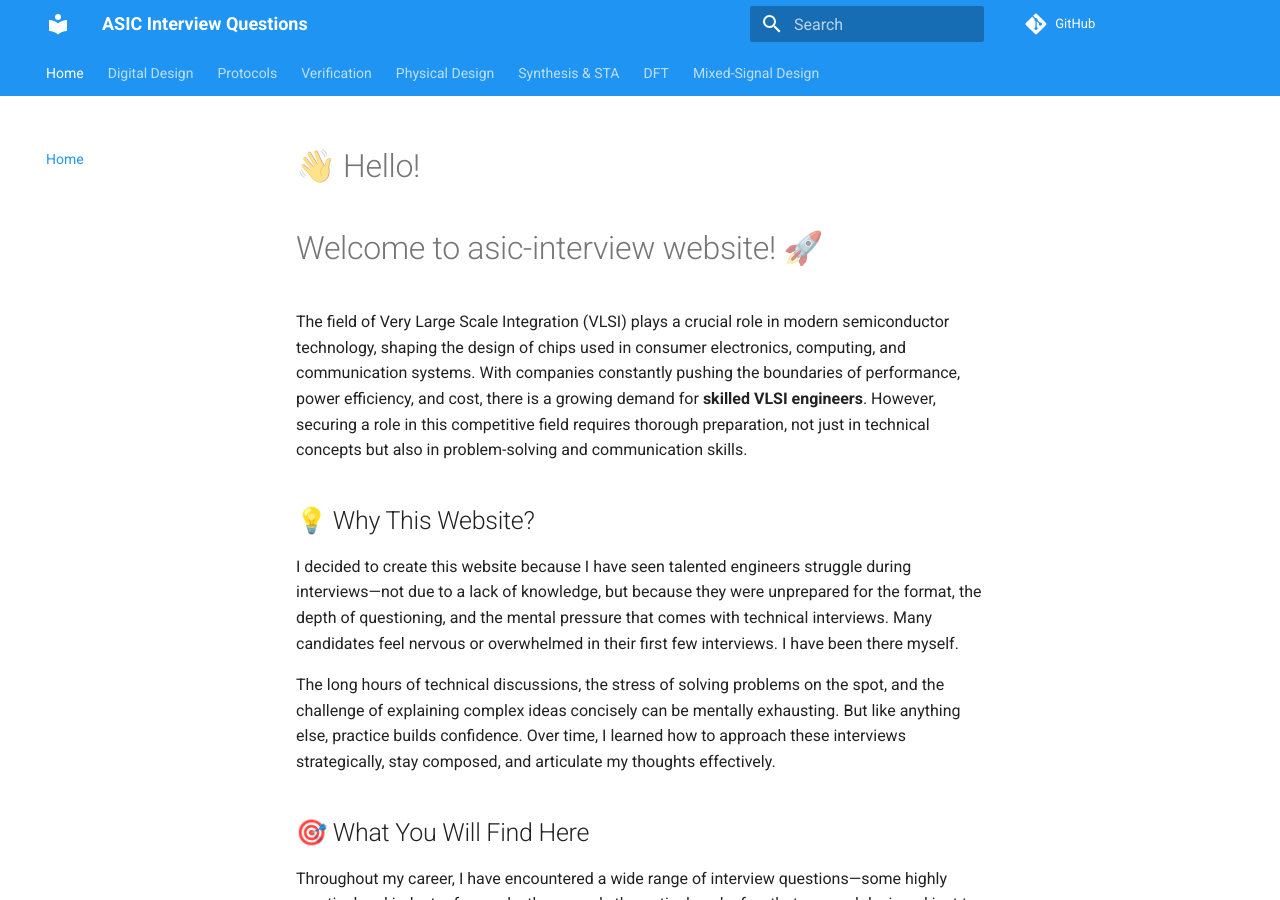
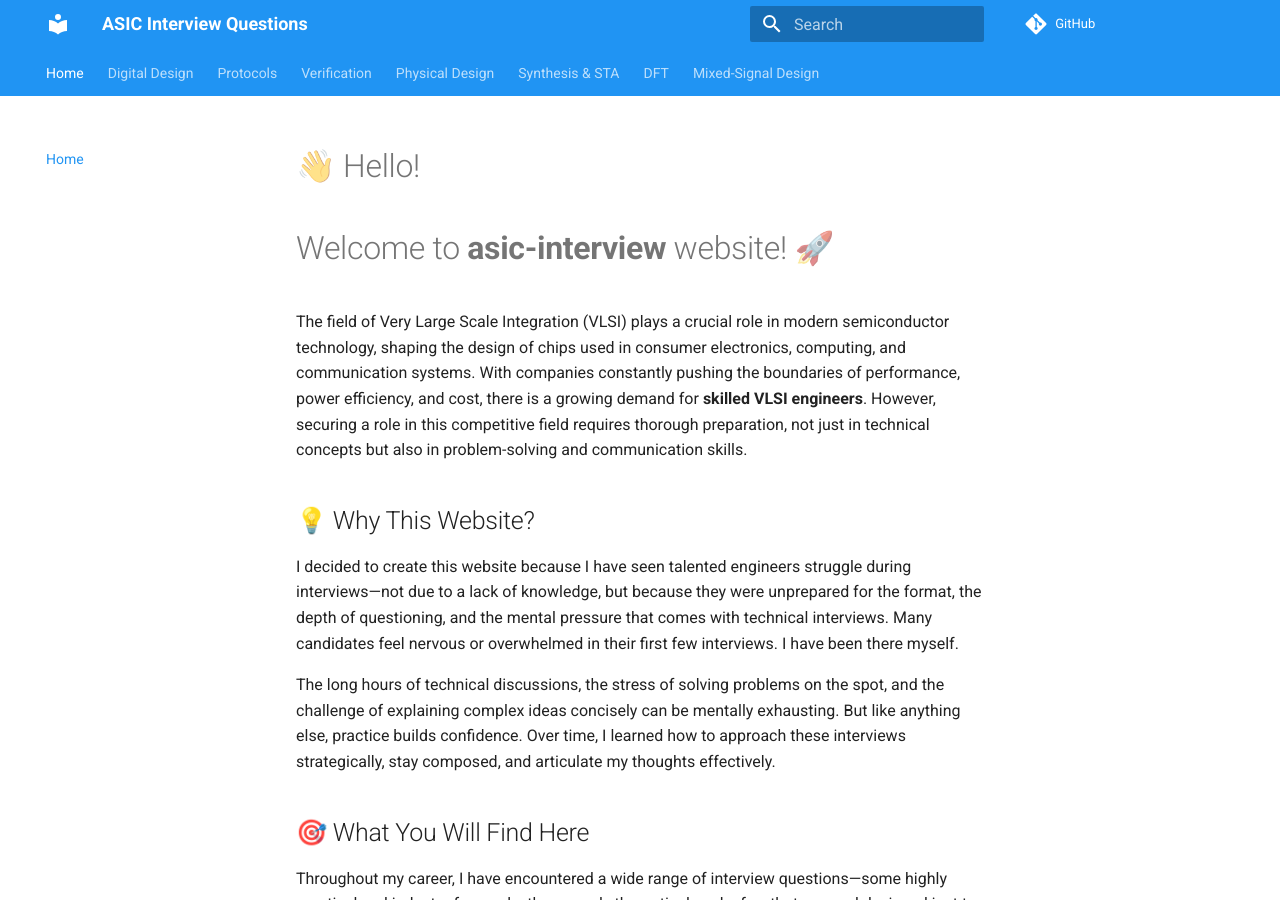
Before and after one commit to rakeshvattikonda/asic-interview, an MkDocs documentation site: the page built from docs/index.md, in a window 1280 px wide and 900 px high. Built offline with MkDocs 1.6.1 and Material for MkDocs 9.7.7, drawn with Linux system fonts in a browser that asks for light colours.

```diff
--- a/docs/index.md
+++ b/docs/index.md
@@ -1,5 +1,5 @@
 # 👋 Hello!
-# Welcome to asic-interview website! 🚀
+# Welcome to **asic-interview** website! 🚀
 
 The field of Very Large Scale Integration (VLSI) plays a crucial role in modern semiconductor technology, shaping the design of chips used in consumer electronics, computing, and communication systems. With companies constantly pushing the boundaries of performance, power efficiency, and cost, there is a growing demand for **skilled VLSI engineers**. However, securing a role in this competitive field requires thorough preparation, not just in technical concepts but also in problem-solving and communication skills.
 
```
Also changed, not shown: site/index.html, site/search/search_index.json.
